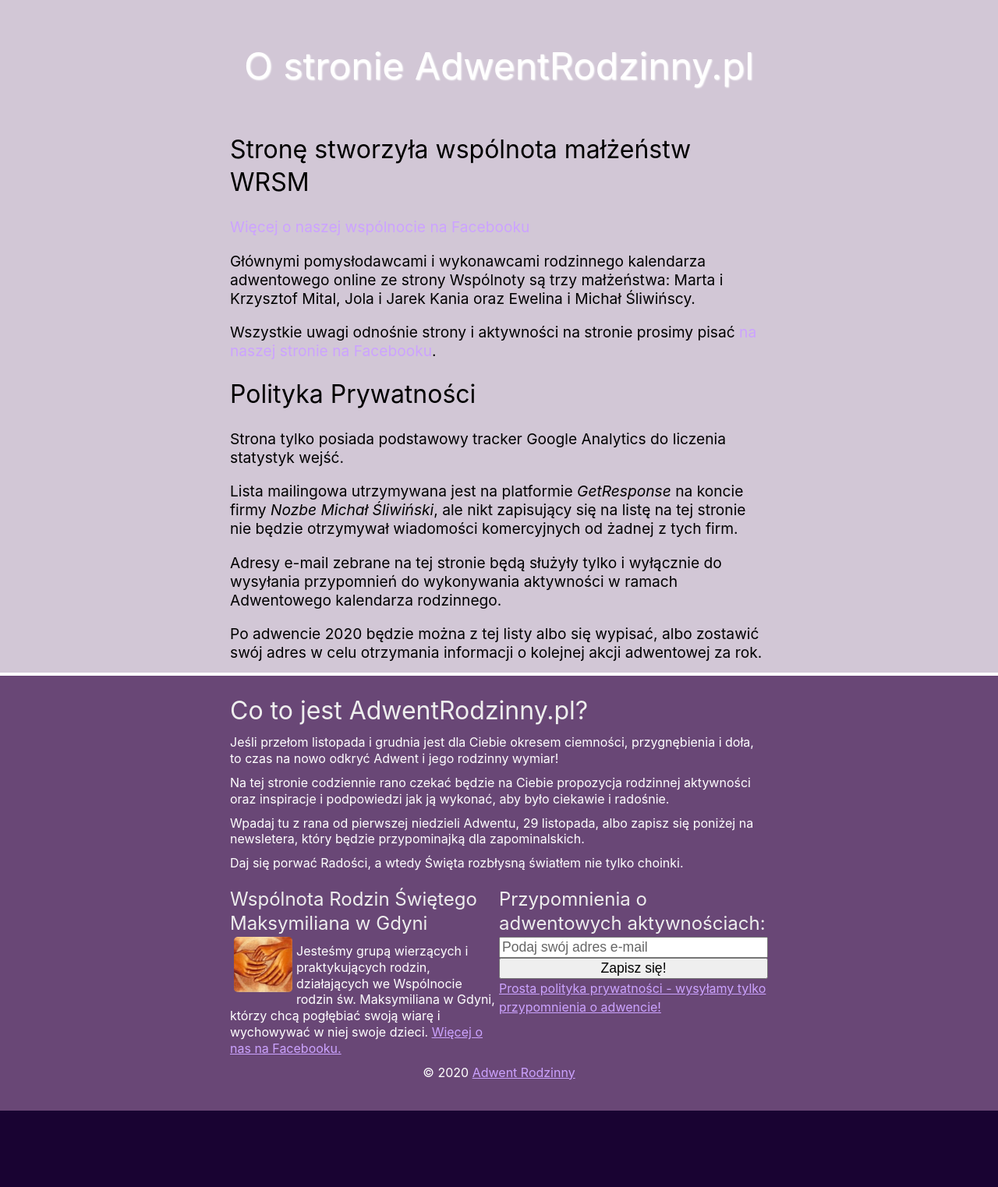
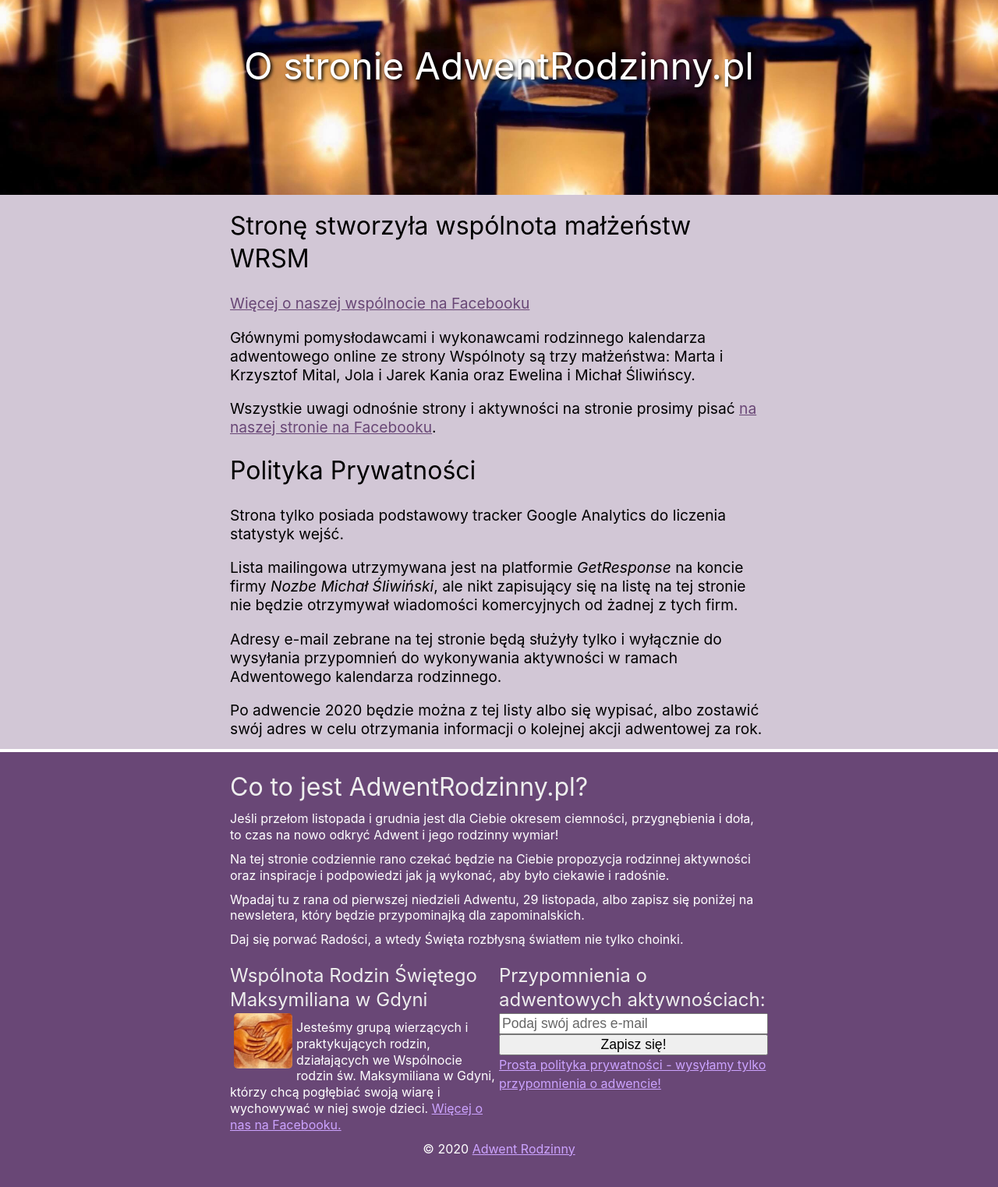
Before and after one commit to michaelnozbe/adwentrodzinny, a Jekyll site: the page built from onas.md, in a window 1280 px wide. Shown: the whole page at 78% size. Built offline with Jekyll 4.4.1, drawn with Linux system fonts in a browser that asks for light colours; our own code applies the rules of GitHub Pages for plain Markdown files; before the commit the page ends 1425 px from its top, so only the background shows below that.

Commit message:
Final fixes

```diff
--- a/onas.md
+++ b/onas.md
@@ -1,3 +1,7 @@
+---
+cover: adwent.jpg
+---
+
 # O stronie AdwentRodzinny.pl
 
 ## Stronę stworzyła wspólnota małżeństw WRSM
--- a/style.scss
+++ b/style.scss
@@ -212,7 +212,8 @@ article > nav {
 .entry {
 	padding: 0 5px 10px;
 	a {
-		text-decoration: none;
+		color: #694776;
+		text-decoration: underline;
 	}
 	p {
 		padding: 0.8em 0 0.2em;
```
Also changed, not shown: 404.md (+1 -0 lines).
